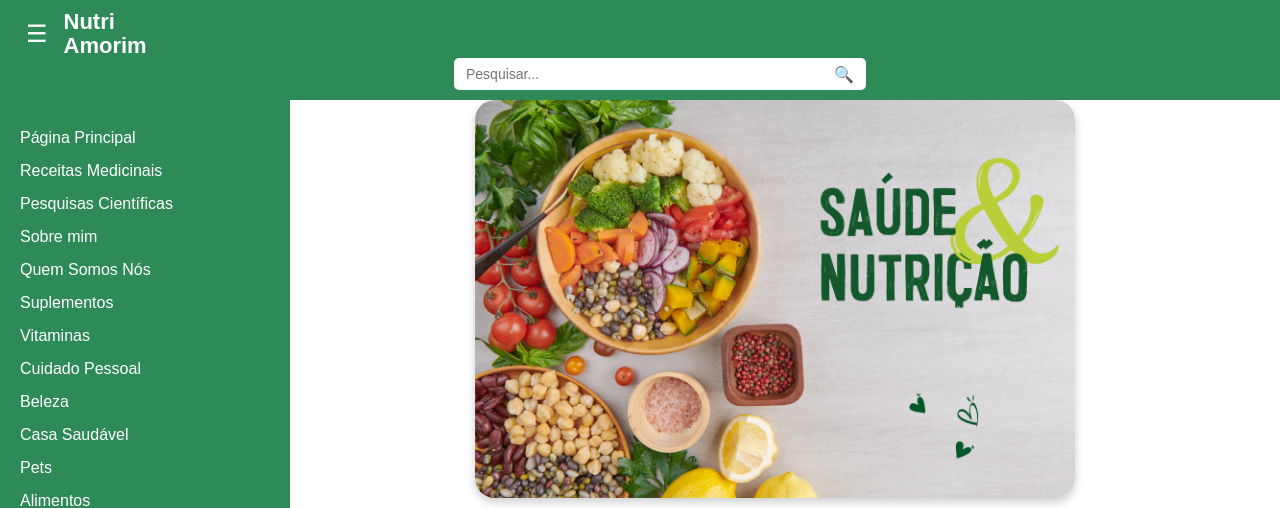
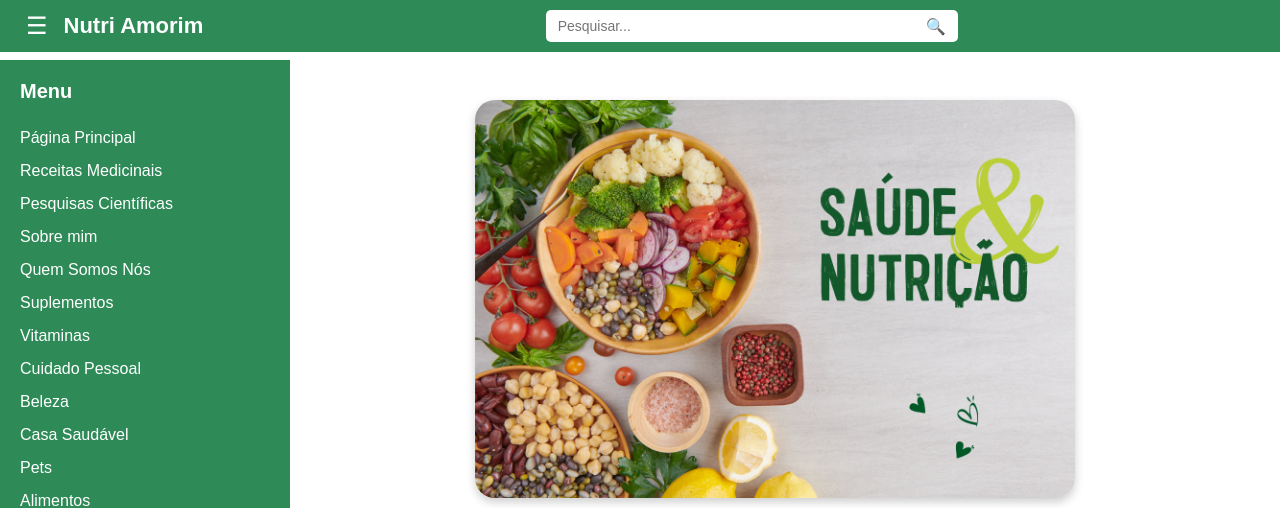
Before and after one commit to NutriAmorim/loja_nutri_novo, a Django app: page / in a window 1280 px wide. Shown: the top 508 px of the page. Run offline with Django 5.2, Linux system fonts and the light colour scheme.

Commit message:
Ajusta logo para exibir Nutri Amorim ao lado do ícone no celular

```diff
--- a/loja_app/templates/base.html
+++ b/loja_app/templates/base.html
@@ -26,23 +26,13 @@
             width: 100%;
             z-index: 1200;
             flex-wrap: wrap;
-            flex-direction: column;
         }
 
         .left-group {
             display: flex;
             align-items: center;
             gap: 10px;
-            width: 100%;
-        }
-
-        .logo {
-            font-size: 22px;
-            font-weight: bold;
-            line-height: 1.1;
-            white-space: nowrap;
-            display: flex;
-            flex-direction: column;
+            flex-shrink: 0;
         }
 
         .menu-toggle {
@@ -53,12 +43,29 @@
             cursor: pointer;
         }
 
+        .logo {
+            font-size: 22px;
+            font-weight: bold;
+            white-space: nowrap;
+        }
+
+        .logo-text {
+            display: flex;
+            flex-direction: column;
+            line-height: 1.1;
+        }
+
+        /* Celular: logo em uma linha só */
+        @media (max-width: 768px) {
+            .logo-text {
+                display: inline;
+            }
+        }
+
         .search-wrapper {
-            width: 100%;
+            flex: 1;
             display: flex;
             justify-content: center;
-            margin-top: 8px;
-            z-index: 1300; /* acima do menu */
         }
 
         .search-form {
@@ -68,7 +75,7 @@
             border-radius: 5px;
             padding: 2px 6px;
             max-width: 400px;
-            width: 90%;
+            width: 100%;
         }
 
         .search-input {
@@ -93,7 +100,7 @@
             color: white;
             padding: 20px;
             position: fixed;
-            top: 120px;
+            top: 110px;
             left: 0;
             z-index: 1000;
             display: none;
@@ -141,27 +148,16 @@
 
         .content {
             margin-left: 0;
-            padding: 150px 20px 20px 20px;
+            padding: 20px;
+            padding-top: 150px;
         }
 
         @media (min-width: 769px) {
-            .top-bar {
-                flex-direction: row;
-            }
-
-            .left-group {
-                width: auto;
-            }
-
-            .search-wrapper {
-                margin-top: 0;
-            }
-
             .sidebar {
                 width: 250px;
+                height: 100vh;
                 top: 60px;
-                height: 100vh;
-                display: flex;
+                display: flex !important;
             }
 
             .content {
@@ -177,10 +173,7 @@
     <div class="top-bar">
         <div class="left-group">
             <button class="menu-toggle" onclick="toggleSidebar()">☰</button>
-            <span class="logo">
-                <span>Nutri</span>
-                <span>Amorim</span>
-            </span>
+            <span class="logo"><span class="logo-text">Nutri Amorim</span></span>
         </div>
 
         <div class="search-wrapper">
```
